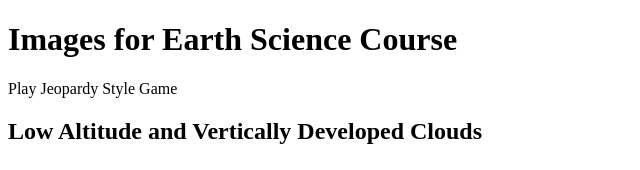
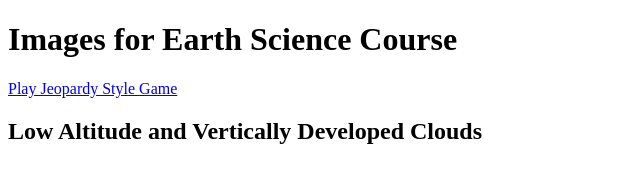
Before and after one commit to porternick/cloud-images, a plain HTML site: page index.html in a window 1280 px wide. Shown: the top 170 px of the page, without its empty margins (0-640 px from the left). Drawn offline with Linux system fonts and the light colour scheme.

Commit message:
Update index.html

```diff
--- a/index.html
+++ b/index.html
@@ -6,7 +6,7 @@
 
 <body>
     <h1>Images for Earth Science Course</h1>
-    <a href"https://www.superteachertools.net/jeopardyx/jeopardy-review-game.php?gamefile=1422561606#.VMqSBNLF-So">Play Jeopardy Style Game</a>
+    <a href="https://www.superteachertools.net/jeopardyx/jeopardy-review-game.php?gamefile=1422561606#.VMqSBNLF-So">Play Jeopardy Style Game</a>
     <h2>Low Altitude and Vertically Developed Clouds</h2><br>
     <img src="http://porternick.github.io/cloud-images/c1q1-stratus.jpg"><br>
     <img src="http://porternick.github.io/cloud-images/c1q2-stratocumulus.jpg"><br>
```
